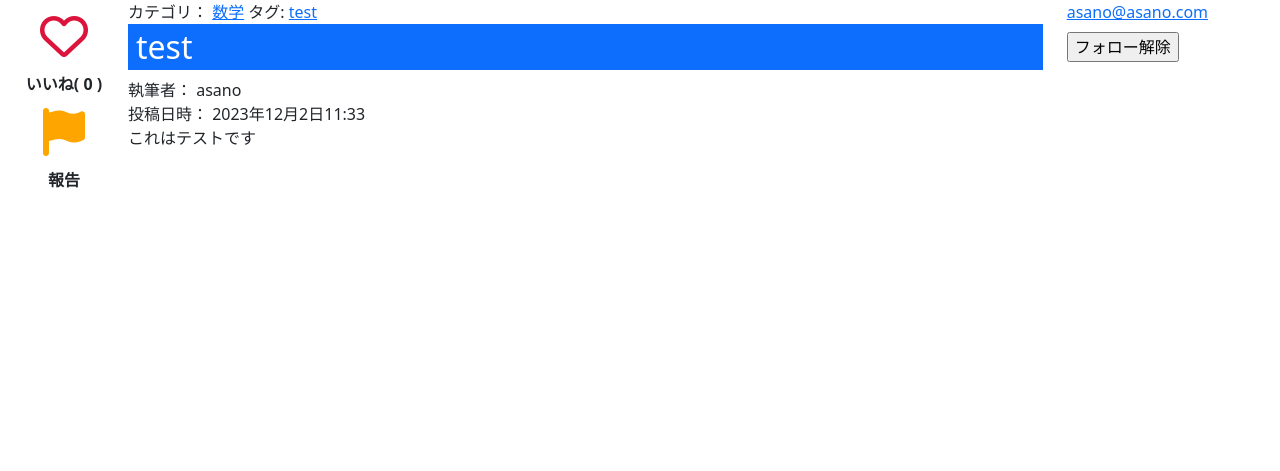
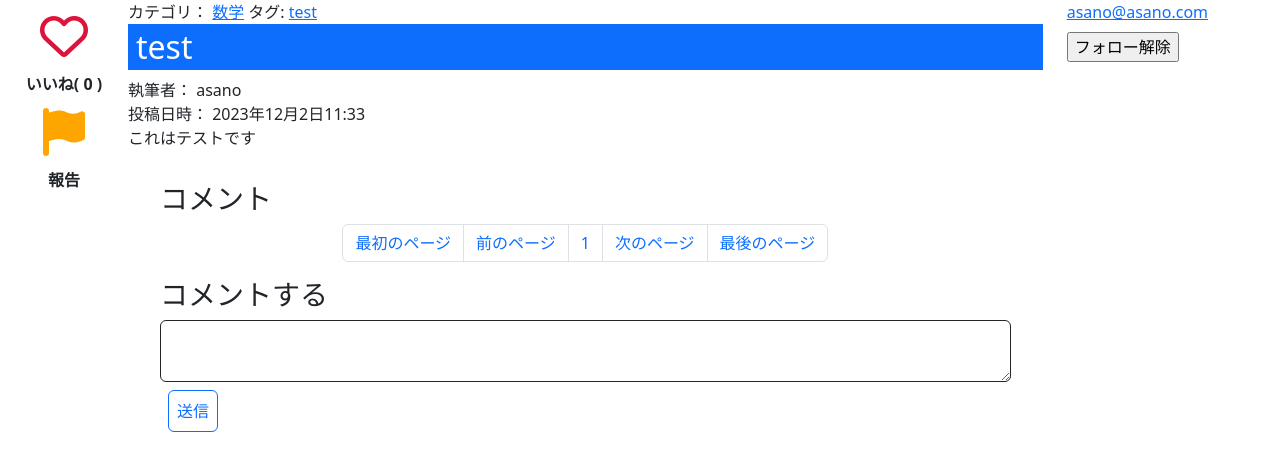
Before and after one commit to dghnts/blogsite, a Django app: page /article/6/ in a window 1280 px wide. Shown: the part 114-585 px from the top of the page. Run offline with Django 4.2, Linux system fonts and the light colour scheme; a user stored in the database is signed in; data comes from the database, SQL or seed files in the repository; both versions use the stored data as it was after the commit.

Commit message:
記事へのコメント機能の実装

```diff
--- a/blog/models.py
+++ b/blog/models.py
@@ -207,3 +207,12 @@ class NotifyMail(models.Model):
 
     class Meta:
         unique_together = ("user", "notify")
+
+
+class Comment(models.Model):
+    dt = models.DateTimeField(verbose_name="コメント日時", default=timezone.now)
+    content = models.CharField(verbose_name="コメント内容", max_length=500)
+    user = models.ForeignKey(
+        settings.AUTH_USER_MODEL, verbose_name="投稿者", on_delete=models.CASCADE
+    )
+    article = models.ForeignKey(Article, verbose_name="記事", on_delete=models.CASCADE)
--- a/blog/urls.py
+++ b/blog/urls.py
@@ -1,19 +1,23 @@
 from django.urls import path
 from . import views
 
-app_name    = "blog"
+app_name = "blog"
 urlpatterns = [
-    path('', views.index , name="index"),
-    path('following/', views.following , name="following"),
-    path('create_article/', views.create_article, name="create_article"),
-    path('article/<int:pk>/', views.article, name="article"),
-    path('good_article/<int:pk>/', views.good_article, name="good_article"),
-    path("article_category_option_create/", views.article_category_option_create, name="article_category_option_create"),
+    path("", views.index, name="index"),
+    path("following/", views.following, name="following"),
+    path("create_article/", views.create_article, name="create_article"),
+    path("article/<int:pk>/", views.article, name="article"),
+    path("good_article/<int:pk>/", views.good_article, name="good_article"),
+    path(
+        "article_category_option_create/",
+        views.article_category_option_create,
+        name="article_category_option_create",
+    ),
     path("mypage/", views.mypage, name="mypage"),
     path("trend/", views.trend, name="trend"),
     path("user_page/<uuid:pk>/", views.userpage, name="userpage"),
     path("follow/<uuid:pk>/", views.follow, name="follow"),
     path("block/<uuid:pk>/", views.block, name="block"),
-
     path("notify/", views.notify, name="notify"),
+    path("comment/<int:pk>/", views.comment, name="comment"),
 ]
--- a/blog/views.py
+++ b/blog/views.py
@@ -22,6 +22,7 @@ from .models import (
     Block,
     Report,
     Notify,
+    Comment,
 )
 from .forms import (
     CategoryForm,
@@ -36,6 +37,7 @@ from .forms import (
     ArticleTagSearchForm,
     ReportForm,
     NotifyForm,
+    CommentForm,
 )
 
 from django.contrib.auth import get_user_model
@@ -190,6 +192,15 @@ class ArticleView(View):
             article=pk, user=request.user
         ).exists()
 
+        comments = Comment.objects.filter(article=pk)
+
+        paginator = Paginator(comments, 5)
+
+        if "page" in request.GET:
+            context["comments"] = paginator.get_page(request.GET["page"])
+        else:
+            context["comments"] = paginator.get_page(1)
+
         return render(request, "blog/article.html", context)
 
     def post(self, request, pk, *args, **kwargs):
@@ -197,13 +208,13 @@ class ArticleView(View):
         copied["user"] = request.user
         copied["article"] = pk
 
-        form = ReportForm(copied)
+        report_form = ReportForm(copied)
 
-        if form.is_valid():
+        if report_form.is_valid():
             print("通報完了")
-            form.save()
+            report_form.save()
         else:
-            print(form.errors)
+            print(report_form.errors)
 
         return redirect("blog:article", pk)
 
@@ -261,8 +272,6 @@ class UserView(LoginRequiredMixin, View):
 
 
 userpage = UserView.as_view()
-
-
 class FollowView(LoginRequiredMixin, View):
     def post(self, request, pk, *args, **kwargs):
         follow = Follow.objects.filter(follows=request.user, followers=pk)
@@ -440,3 +449,22 @@ class NotifyView(LoginRequiredMixin, View):
 
 
 notify = NotifyView.as_view()
+
+
+class CommentView(View):
+    def post(self, request, pk, *args, **kwargs):
+        copied = request.POST.copy()
+        copied["user"] = request.user
+        copied["article"] = pk
+
+        comment_form = CommentForm(copied)
+
+        if comment_form.is_valid():
+            comment_form.save()
+        else:
+            print(comment_form.errors)
+
+        return redirect("blog:article", pk)
+
+
+comment = CommentView.as_view()
--- a/templates/blog/article.html
+++ b/templates/blog/article.html
@@ -53,7 +53,9 @@
                                     </div>
                                     <div class="modal-body">
                                         通報：
-                                        <form action="{% url 'blog:article' article.id %}" method="post" id="report_form">
+                                        <form action="{% url 'blog:article' article.id %}"
+                                              method="post"
+                                              id="report_form">
                                             {% csrf_token %}
                                             <select name="reason">
                                                 <option value="">通報理由を選択してください</option>
@@ -89,6 +91,62 @@
                 <div>執筆者： {{ article.user.username }}</div>
                 <div>投稿日時： {{ article.dt }}</div>
                 <div>{{ article.content|safe }}</div>
+                <div class="comment_area m-4 p-2">
+                    <h3>コメント</h3>
+                    {% for comment in comments %}
+                        <div class="border rounded m-4 p-2">
+                            <div>{{ comment.dt }}</div>
+                            <div>{{ comment.user }}</div>
+                            <div>{{ comment.content }}</div>
+                        </div>
+                    {% endfor %}
+                    <ul class="pagination justify-content-center">
+                        {% if comments.has_previous %}
+                            <li class="page-item">
+                                <a class="page-link" href="?{% url_replace request 'page' '1' %}">最初のページ</a>
+                            </li>
+                            <li class="page-item">
+                                <a class="page-link"
+                                   href="?{% url_replace request 'page' comments.previous_page_number %}">前のページ</a>
+                            </li>
+                        {% else %}
+                            <li class="page-item">
+                                <a class="page-link">最初のページ</a>
+                            </li>
+                            <li class="page-item">
+                                <a class="page-link">前のページ</a>
+                            </li>
+                        {% endif %}
+                        <li class="page-item">
+                            <a class="page-link">{{ comments.number }}</a>
+                        </li>
+                        {% if comments.has_next %}
+                            <li class="page-item">
+                                <a class="page-link"
+                                   href="?{% url_replace request 'page' comments.next_page_number %}">次のページ</a>
+                            </li>
+                            <li class="page-item">
+                                <a class="page-link"
+                                   href="?{% url_replace request 'page' comments.paginator.num_pages %}">最後のページ</a>
+                            </li>
+                        {% else %}
+                            <li class="page-item">
+                                <a class="page-link">次のページ</a>
+                            </li>
+                            <li class="page-item">
+                                <a class="page-link">最後のページ</a>
+                            </li>
+                        {% endif %}
+                    </ul>
+                    <h3>コメントする</h3>
+                    <div class="submit_comment">
+                        <form action="{% url 'blog:comment' article.id %}" method="post">
+                            {% csrf_token %}
+                            <textarea class="form-control border border-dark" name="content"></textarea>
+                            <input class="btn btn-outline-primary m-2 p-2 " type="submit" value="送信">
+                        </form>
+                    </div>
+                </div>
             </div>
         </div>
         <div class="col-2">
```
Also changed, not shown: blog/forms.py (+13 -4 lines), blog/migrations/0012_comment.py (added), db.sqlite3.
